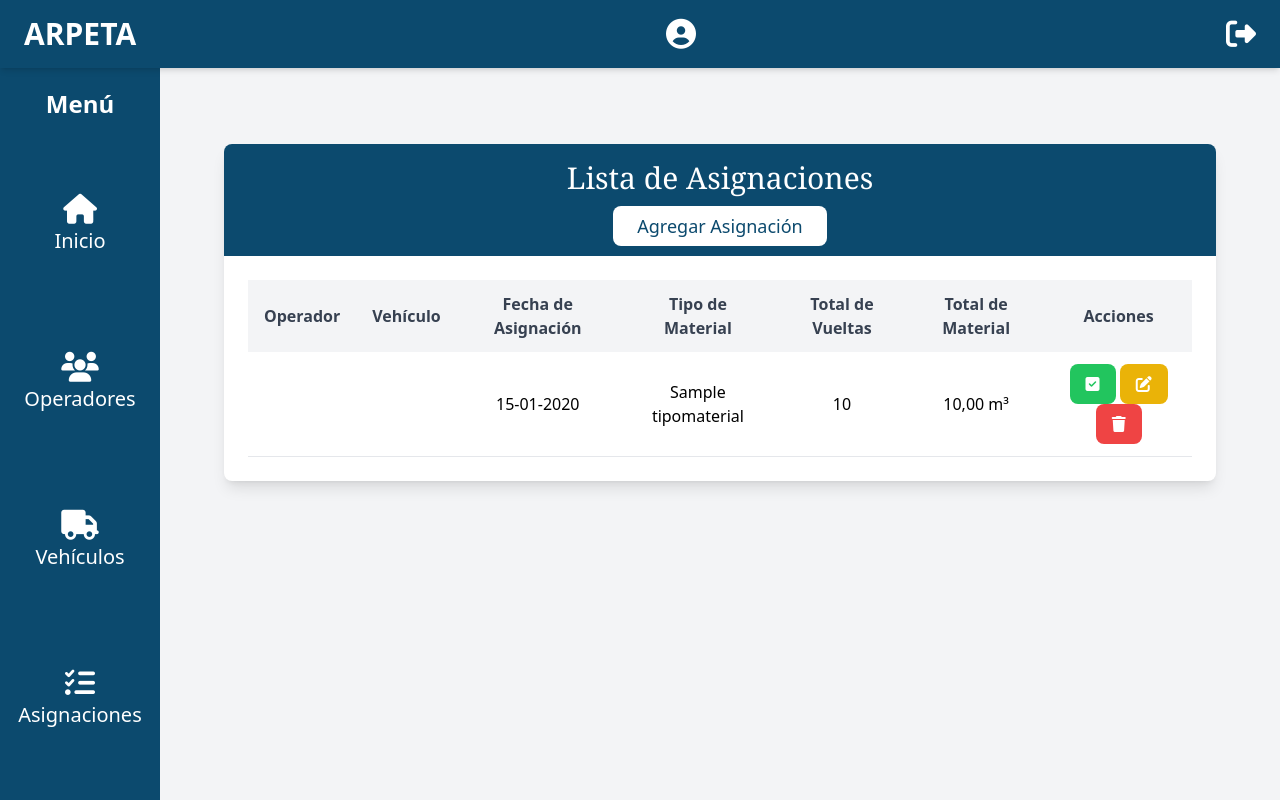
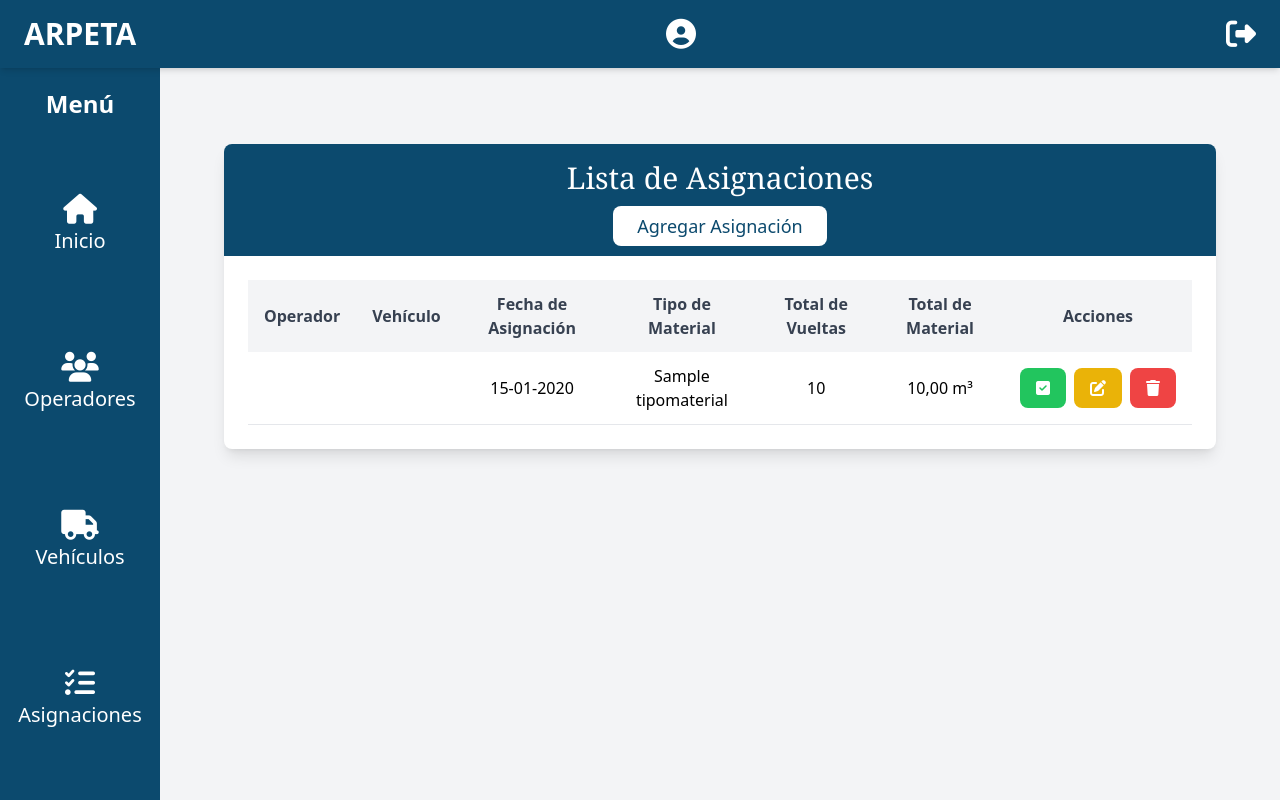
Before and after one commit to manzola061/arpeta-prototipo, a Django app: page /asignaciones in a window 1280 px wide. Run offline with Django 5.2, Linux system fonts and the light colour scheme; a user stored in the database is signed in; tables that the repository leaves empty hold one stand-in row (values such as "Sample post"); some libraries are stand-ins or nearby versions.

Commit message:
botones arreglados

```diff
--- a/arpeta/templates/asignaciones/index_asignacion.html
+++ b/arpeta/templates/asignaciones/index_asignacion.html
@@ -40,6 +40,7 @@
                             <td class="py-3 px-4 text-center">{{ asignacion.total_vueltas }}</td>
                             <td class="py-3 px-4 text-center">{{ asignacion.total_material }} m³</td>
                             <td class="py-3 px-4 text-center">
+                                <div class="flex justify-center space-x-2">
                                     <form action="{% url 'cambiar_estado' asignacion.id %}" method="post" class="inline" title="Cambiar Estado">
                                         {% csrf_token %}
                                         <button type="submit" class="px-4 py-2 rounded-lg text-white transition duration-300 {% if asignacion.estado %}bg-green-500 hover:bg-green-600{% else %}bg-red-500 hover:bg-red-600{% endif %}">
@@ -56,6 +57,7 @@
                                             <i class="fa-solid fa-trash"></i>
                                         </button>
                                     </a>
+                                </div>
                             </td>
                         </tr>
                         {% endfor %}
```
Lines whose indentation alone changed are shown as unchanged.
